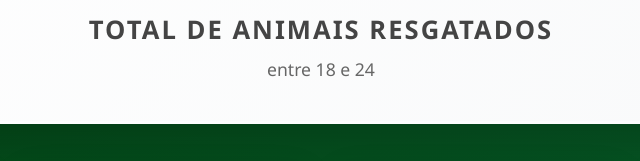
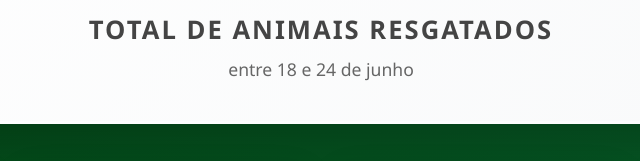
Before and after one commit to coppa-code/resgate-18a24, a plain HTML site: page index.html in a window 1280 px wide. Shown: the part 424-585 px from the top of the page, 319-959 px from the left. Drawn offline with nearby package versions, Linux system fonts and the light colour scheme.

Commit message:
Update index.html

```diff
--- a/index.html
+++ b/index.html
@@ -299,7 +299,7 @@
         <div class="total-card fade-in">
             <div class="total-number" id="total-count">0</div>
             <div class="total-label">TOTAL DE ANIMAIS RESGATADOS</div>
-            <div class="total-subtitle">entre 18 e 24</div>
+            <div class="total-subtitle">entre 18 e 24 de junho</div>
         </div>
 
         <div class="stats-grid">
```
